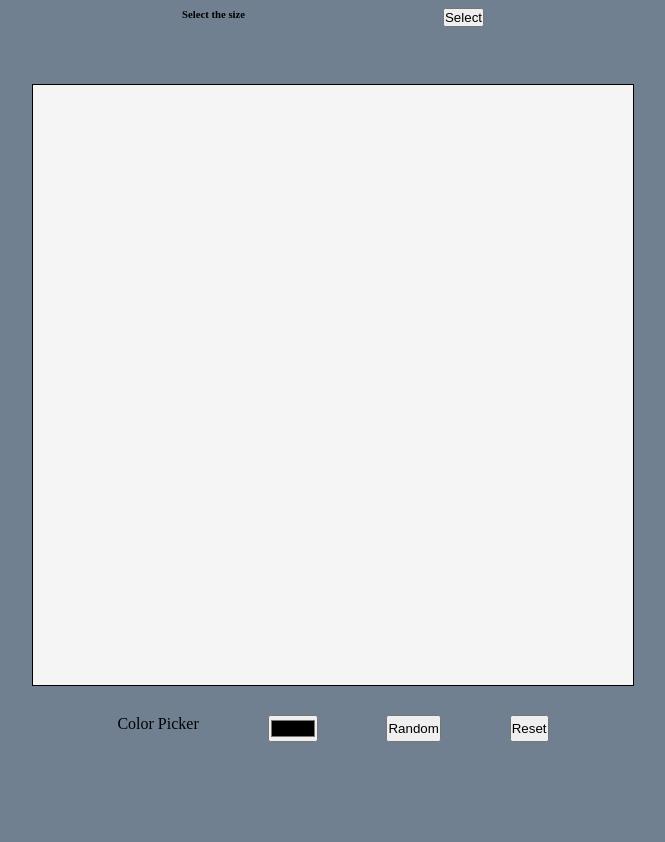
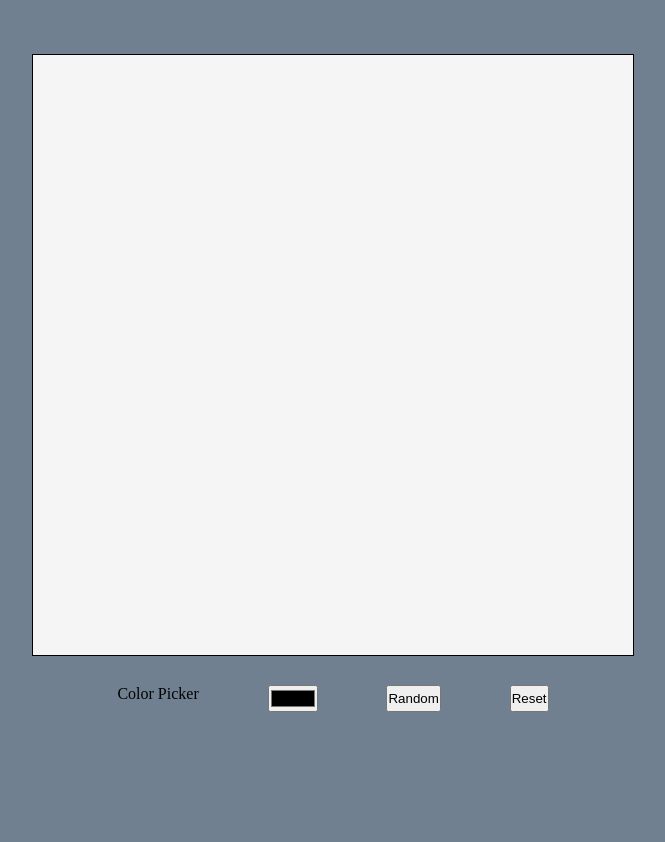
Before and after one commit to varun183/odinp-etch-a-sketch, a plain HTML site: page index.html in a window 1280 px wide. Shown: the part 158-1000 px from the top of the page, without its empty margins (307-972 px from the left). After the commit the page ends 940 px from the top, so only its background shows below. Drawn offline with Linux system fonts and the light colour scheme.

Commit message:
make margins adjustment

```diff
--- a/styles.css
+++ b/styles.css
@@ -13,7 +13,7 @@ body{
     align-items: center;
     justify-content: space-between;
     height: 800px;
-    margin: 100px auto;
+    margin: 70px auto;
 }
 .header{
     display: flex;
```
